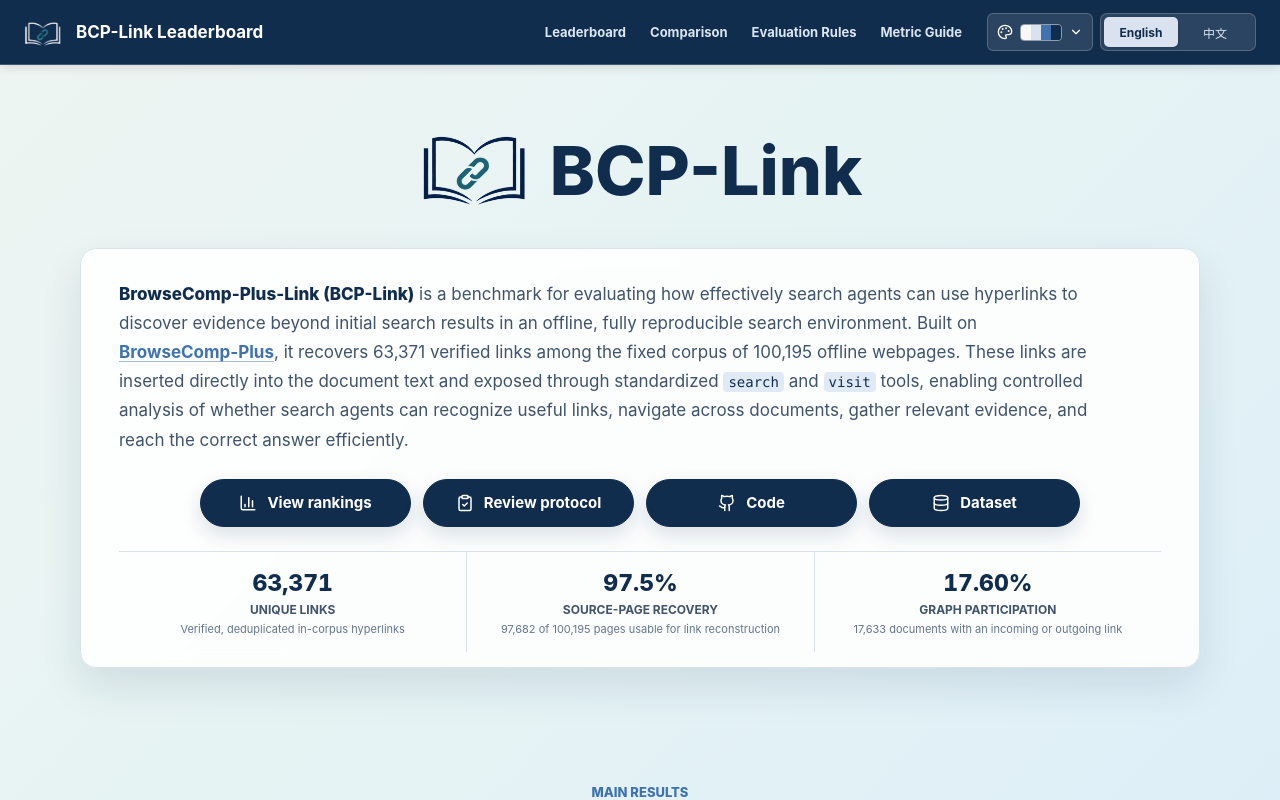
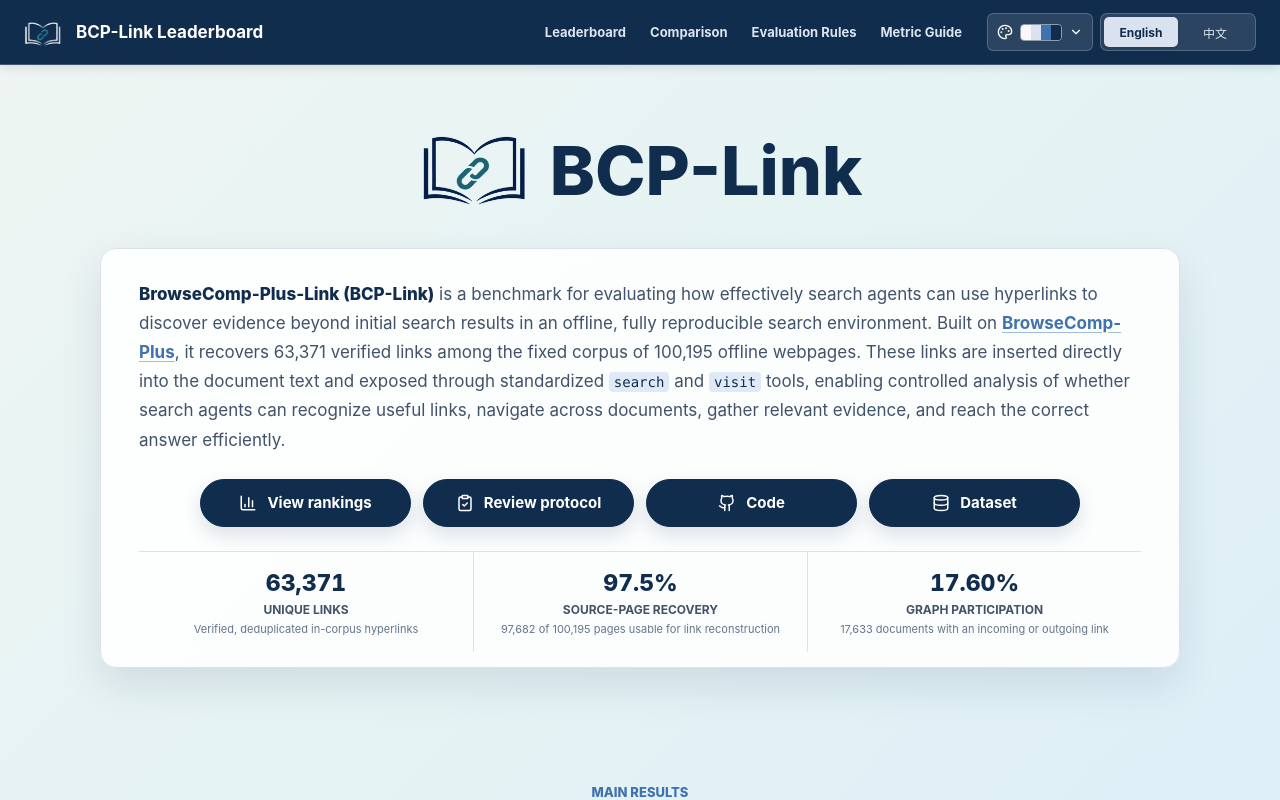
Before and after one commit to ml-stat-Sustech/bcp-link-leaderboard, a React (Vite) app: page / in a window 1280 px wide. Shown: the top 800 px of the page. Built offline with nearby package versions, Linux system fonts and the light colour scheme.

Commit message:
Balance intro panel spacing

```diff
--- a/src/styles.css
+++ b/src/styles.css
@@ -620,7 +620,7 @@ dd {
 
 .intro-heading {
   width: 100%;
-  max-width: 1120px;
+  max-width: 1080px;
   text-align: center;
 }
 
@@ -659,7 +659,7 @@ dd {
 
 .intro-body {
   width: 100%;
-  max-width: 1120px;
+  max-width: 1080px;
   margin: 34px 0 0;
   padding: 31px 38px 15px;
   background: var(--raised-bg);
@@ -683,7 +683,7 @@ dd {
 }
 
 .intro-description {
-  max-width: 980px;
+  max-width: none;
 }
 
 .intro-dataset-link {
@@ -774,7 +774,7 @@ dd {
   align-content: start;
   justify-items: center;
   gap: 5px;
-  padding: 17px 18px 15px;
+  padding: 17px 12px 15px;
   text-align: center;
 }
 
```
Also changed, not shown: 1 other file (tests, documents, lock files or other folders).
